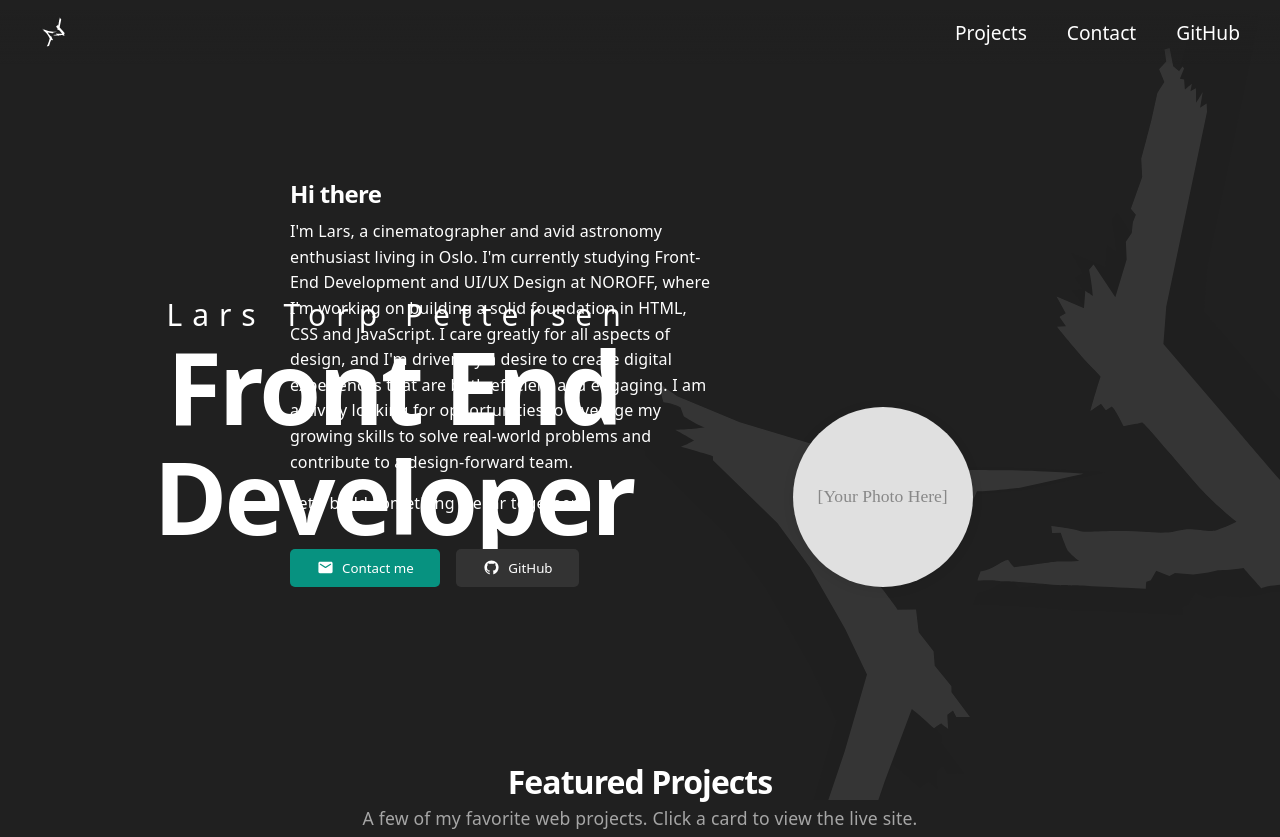
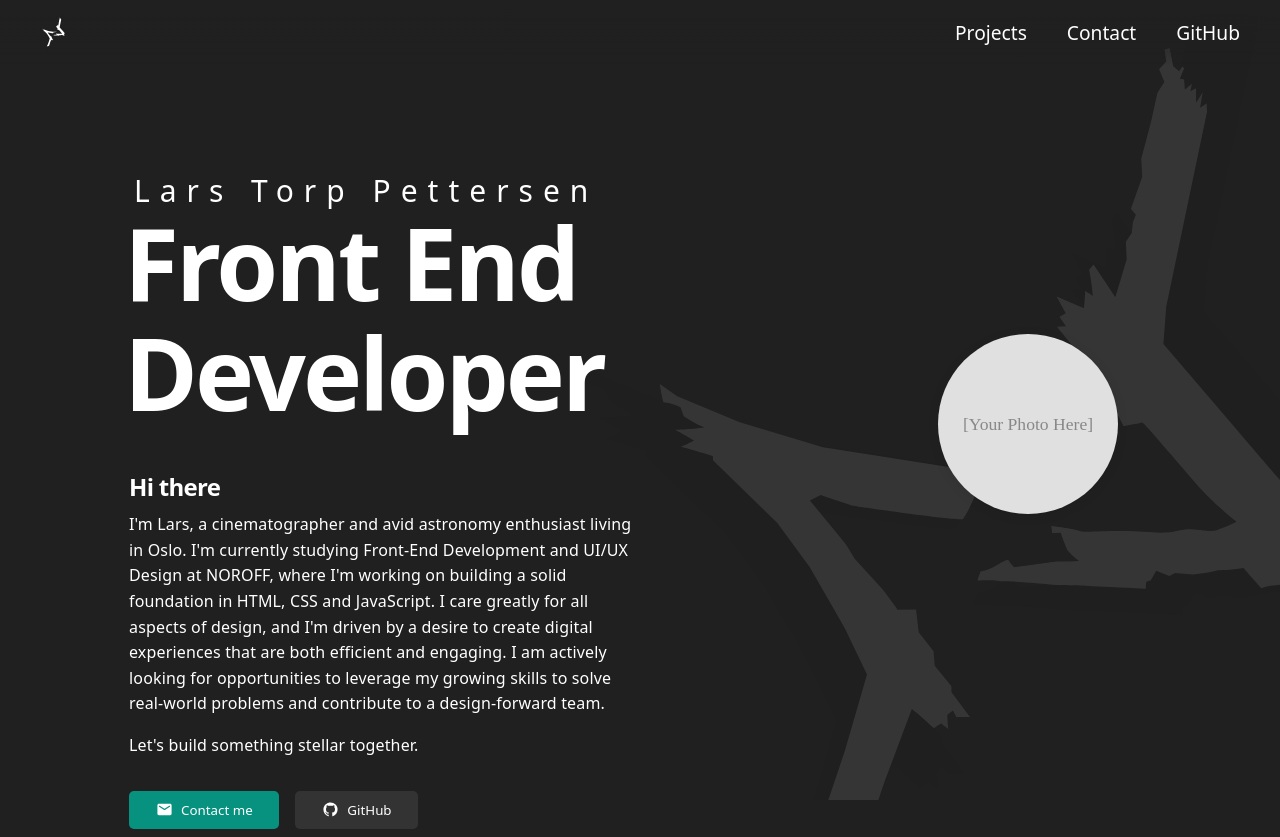
Before and after one commit to larstp/larstp.github.io, a plain HTML site: page index.html in a window 1280 px wide. Shown: the top 837 px of the page. Drawn offline with Linux system fonts and the light colour scheme; a web font is replaced by a local one.

Commit message:
Refactor portfolio and hero scene structure for improved layout and animation handling

```diff
--- a/src/css/home.css
+++ b/src/css/home.css
@@ -36,7 +36,36 @@
   max-width: 9ch;
 }
 
-/* -----------------------------------------------------------------Text */
+/*--------------------------------------------------------------------Portfolio in Scene */
+
+.scene-portfolio {
+  display: flex;
+  flex-direction: row;
+  flex-wrap: wrap-reverse;
+  gap: 2.5rem;
+  width: 100%;
+  max-width: 700px;
+  margin: 0 auto;
+  box-sizing: border-box;
+  position: relative;
+}
+
+.scene-portfolio .portfolio-left {
+  flex: 2;
+  display: flex;
+  flex-direction: column;
+  gap: 0.5rem;
+  max-width: 520px;
+}
+
+.scene-portfolio .portfolio-right {
+  flex: 1;
+  display: flex;
+  align-items: center;
+  justify-content: center;
+}
+
+/* Legacy portfolio section styles still needed for projects */
 .portfolio-section {
   display: flex;
   flex-direction: row;
--- a/src/css/utils/titleAnimation.css
+++ b/src/css/utils/titleAnimation.css
@@ -1,28 +1,44 @@
-/* Mobile-first title animation and heading styles */
+/* Mobile-first unified scene animation */
+.hero-scene {
+  position: relative;
+  width: 100%;
+  max-width: 100%; /* Don't exceed parent width */
+  min-height: 100vh;
+  overflow: hidden; /* Hard boundary for animations */
+  z-index: 1;
+  margin: 0 auto;
+  box-sizing: border-box; /* Include padding in width calculation */
+  /* Flexbox layout for final positioning */
+  display: flex;
+  flex-direction: column;
+  align-items: center;
+  justify-content: flex-start;
+  padding-top: 20px;
+}
+
 .title-hero {
   position: relative;
   width: 100%;
-  height: 100vh; /* full viewport height */
-  z-index: 0; /* hero container sits below following sections by default */
+  /* No fixed height needed - let content determine height */
+  z-index: 0;
 }
 
 .main-text {
-  position: absolute;
-  top: 50%;
-  left: 50%;
-  transform: translate(-50%, -50%);
+  position: relative;
+  /* Don't set initial margins here - let animation handle both initial and final state */
   margin: 0;
   padding: 32px 8px;
-  z-index: 2; /* keep title above portfolio when overlapping */
+  z-index: 2;
   display: flex;
   flex-direction: column;
-  align-items: flex-start; /* left align content */
+  align-items: flex-start;
   justify-content: center;
   width: auto;
   box-sizing: border-box;
-  /* Move the whole block slightly up after the text fades */
-  animation: heroNudgeUp 400ms cubic-bezier(0.77, 0, 0.175, 1) forwards;
-  animation-delay: 1200ms; /* after h1 (600ms) + gap + h2 (500ms) */
+  /* Animation handles both initial state and transition */
+  animation: marginShrink 400ms cubic-bezier(0.77, 0, 0.175, 1) forwards;
+  animation-delay: 1200ms;
+  animation-fill-mode: both; /* Apply 'from' state immediately, keep 'to' state after */
 }
 
 /* No container movement; keep title centered and animate children only */
@@ -62,13 +78,45 @@
   }
 }
 
-/* Nudge the centered container up a bit after the titles appear */
-@keyframes heroNudgeUp {
+/* Portfolio section within the scene */
+.scene-portfolio {
+  opacity: 0;
+  padding: 0 32px;
+  margin-top: 20px; /* Small gap after text settles */
+  animation: portfolioFadeIn 800ms cubic-bezier(0.77, 0, 0.175, 1) forwards;
+  animation-delay: 1600ms; /* after margin animation completes */
+}
+
+/* Portfolio image - show on mobile below text, separate grid item on desktop */
+.portfolio-image {
+  opacity: 0;
+  animation: portfolioFadeIn 800ms cubic-bezier(0.77, 0, 0.175, 1) forwards;
+  animation-delay: 1600ms;
+  margin-top: 30px;
+  display: flex;
+  justify-content: center;
+}
+
+/* Mobile margin shrinking - text moves from center to final position */
+@keyframes marginShrink {
   from {
-    transform: translate(-50%, -50%);
+    margin-top: 40vh;
+    margin-left: 20vw;
   }
   to {
-    transform: translate(-50%, calc(-50% - 300px));
+    margin-top: 40px;
+    margin-left: 0;
+  }
+}
+
+@keyframes portfolioFadeIn {
+  from {
+    opacity: 0;
+    transform: translateY(20px);
+  }
+  to {
+    opacity: 1;
+    transform: translateY(0);
   }
 }
 
@@ -88,34 +136,82 @@
   margin: 0;
 }
 
-/* Desktop overrides */
-@media (min-width: 900px) {
-  .main-text {
+/* Desktop overrides - sophisticated layout */
+@media (min-width: 700px) {
+  .hero-scene {
+    display: flex;
+    flex-direction: column; /* Stack vertically */
+    align-items: flex-start;
+    justify-content: flex-start;
     padding: 50px;
-    align-items: center !important;
-    text-align: center;
-    animation-delay: 1200ms;
+    padding-right: 350px; /* Make room for absolutely positioned image */
+    position: relative; /* For absolute positioning of image */
+    max-width: 100%; /* Stay within main-content */
+    box-sizing: border-box; /* Include padding in width */
   }
 
-  /* Override animation to move left instead of up on desktop */
-  @keyframes heroNudgeUp {
+  .title-hero {
+    flex: none;
+    display: flex;
+    flex-direction: column;
+    gap: 30px; /* Space between title and portfolio */
+    width: 100%;
+    max-width: 600px; /* Limit width so image has space to pop out */
+  }
+
+  .main-text {
+    padding: 50px 0;
+    align-items: flex-start;
+    text-align: left;
+    /* Let animation handle margins on desktop too */
+    margin: 0;
+    flex: none;
+  }
+
+  .scene-portfolio {
+    flex: none;
+    margin-top: 0;
+    padding: 0;
+    max-width: none;
+    opacity: 0;
+  }
+
+  .portfolio-image {
+    position: absolute; /* Pop out to the side */
+    top: 35vh; /* Adjust vertical position */
+    right: 11vh; /* Position within the padding area */
+    width: 280px; /* Slightly smaller to fit in padding */
+    opacity: 0;
+    display: flex;
+    justify-content: center;
+    align-items: flex-start;
+    z-index: 1; /* Make sure it's visible */
+  }
+
+  .portfolio-left {
+    padding-left: 55px;
+  }
+
+  /* Desktop margin shrinking - move to left-aligned position */
+  @keyframes marginShrink {
     from {
-      transform: translate(-50%, -50%);
+      margin-top: 30vh;
+      margin-left: 20vw;
     }
     to {
-      /* Reduced left movement to keep text on screen */
-      transform: translate(calc(-50% - 20%), -50%);
+      margin-top: 50px;
+      margin-left: 0;
     }
   }
 
   .main-text h1 {
     font-size: 25px;
     letter-spacing: 10px;
-    text-align: center;
+    text-align: left;
   }
   .main-text h2 {
     font-size: 100px;
     letter-spacing: -0.03em;
-    text-align: center;
+    text-align: left;
   }
 }
--- a/src/js/home.js
+++ b/src/js/home.js
@@ -4,35 +4,44 @@ document.addEventListener("DOMContentLoaded", function () {
   const main = document.getElementById("main-content");
   if (!main) return;
 
-  // Insert the main title section before portfolio
+  // Create unified scene container
+  const heroScene = document.createElement("div");
+  heroScene.className = "hero-scene";
+
+  // Create hero section within the scene
   const hero = document.createElement("section");
   hero.className = "title-hero";
   const titleContainer = document.createElement("div");
   titleContainer.className = "main-text";
   titleContainer.innerHTML = getMainTitleHTML();
   hero.appendChild(titleContainer);
-  main.appendChild(hero);
 
-  // Pre-insert all sections to avoid layout jumps, then fade them in
-  const portfolio = createPortfolioSection();
+  // Create portfolio section within the scene
+  const portfolio = createScenePortfolioSection();
+
+  // Create portfolio image for desktop (separate element)
+  const portfolioImage = createPortfolioImage();
+
+  // Assemble the scene
+  heroScene.appendChild(hero);
+  heroScene.appendChild(portfolio);
+  heroScene.appendChild(portfolioImage);
+
+  // Add scene to main (pre-loaded, no layout jumps)
+  main.appendChild(heroScene);
+
+  // Create projects section (still separate, below the scene)
   const projects = createProjectsSection();
-
-  // Add to DOM immediately but hidden
-  main.appendChild(portfolio);
   main.appendChild(projects);
 
-  // Fade in portfolio after delay
+  // Fade in projects after scene animation completes
   setTimeout(() => {
-    portfolio.classList.add("portfolio-fade-in");
-    // Fade in projects after portfolio
-    setTimeout(() => {
-      projects.classList.add("projects-fade-in");
-    }, 700);
-  }, 1400);
+    projects.classList.add("projects-fade-in");
+  }, 2500); // After scene + portfolio animations
 
-  function createPortfolioSection() {
+  function createScenePortfolioSection() {
     const portfolio = document.createElement("section");
-    portfolio.className = "portfolio-section portfolio-fade";
+    portfolio.className = "scene-portfolio";
 
     const left = document.createElement("div");
     left.className = "portfolio-left";
@@ -76,17 +85,21 @@ document.addEventListener("DOMContentLoaded", function () {
     left.appendChild(p2);
     left.appendChild(btnContainer);
 
-    const right = document.createElement("div");
-    right.className = "portfolio-right";
+    // Only include text content - image will be handled separately for better responsive control
+    portfolio.appendChild(left);
+
+    return portfolio;
+  }
+
+  function createPortfolioImage() {
+    // Separate image element for desktop grid layout
+    const imageContainer = document.createElement("div");
+    imageContainer.className = "portfolio-image";
     const img = document.createElement("div");
     img.className = "portfolio-img-placeholder";
     img.textContent = "[Your Photo Here]";
-    right.appendChild(img);
-
-    portfolio.appendChild(left);
-    portfolio.appendChild(right);
-
-    return portfolio;
+    imageContainer.appendChild(img);
+    return imageContainer;
   }
 
   function createProjectsSection() {
```
